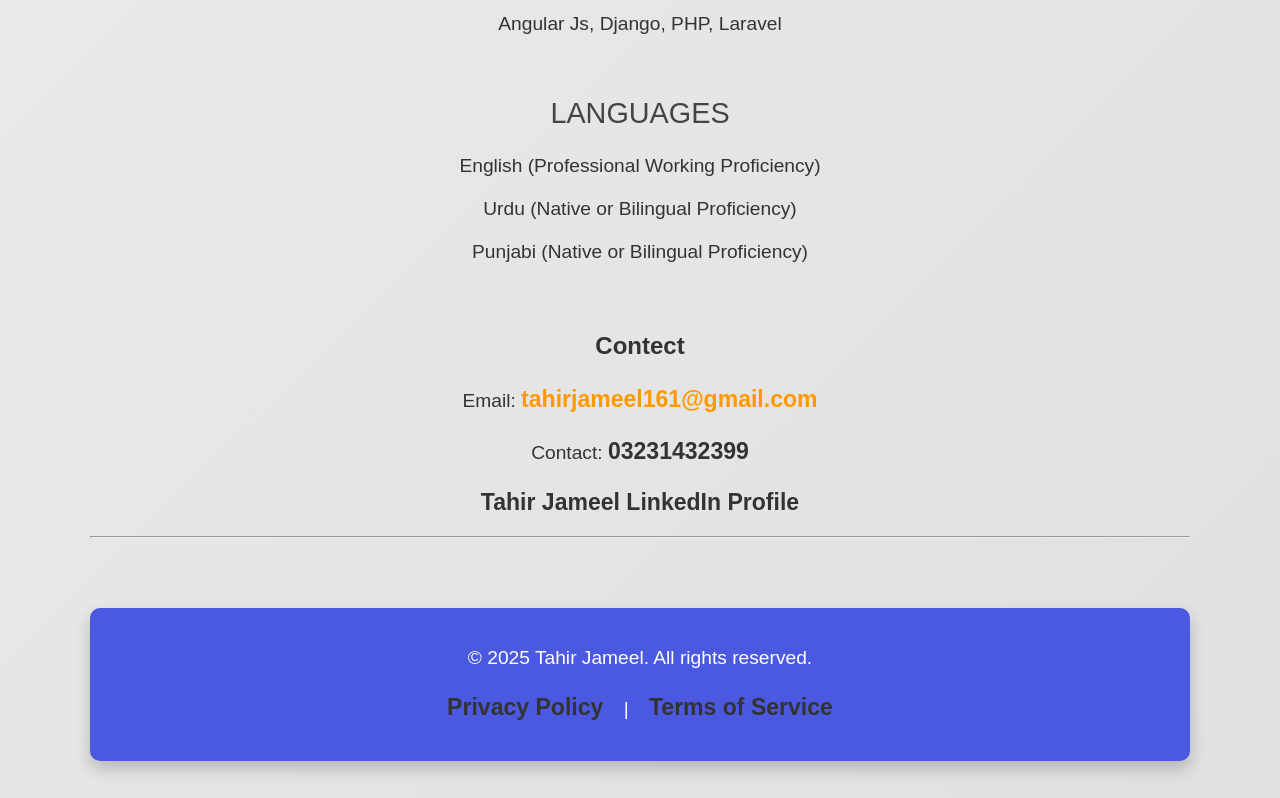
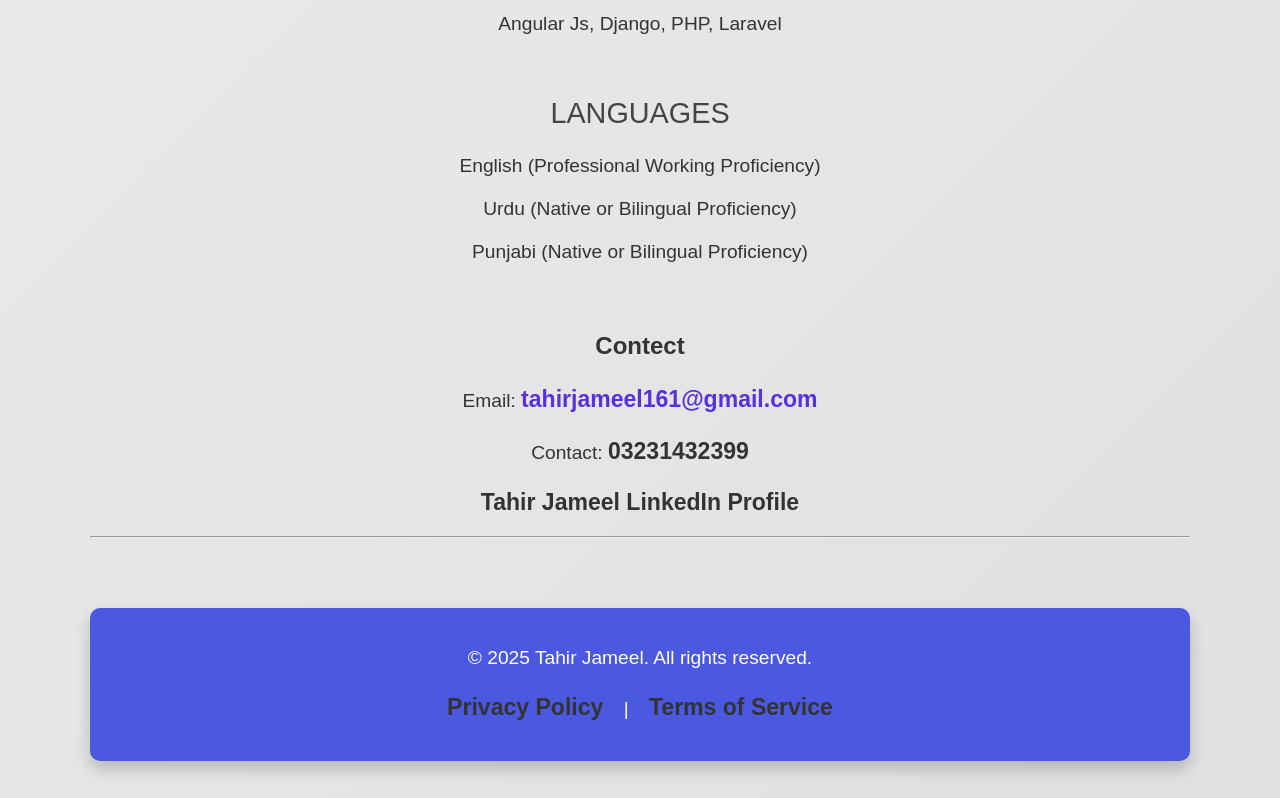
Before and after one commit to mehartahir128/CODSOFT, a plain HTML site: page Portfolieo(internieee)/index.html in a window 1280 px wide. In both pictures the pointer is over the link "tahirjameel161@gmail.com". Shown: the part 2120-2918 px from the top of the page. Drawn offline with Linux system fonts and the light colour scheme.

Commit message:
styles.css

```diff
--- a/Portfolieo(internieee)/styles.css
+++ b/Portfolieo(internieee)/styles.css
@@ -1,11 +1,9 @@
-/* Reset some default styling */
 * {
   margin: 0;
   padding: 0;
   box-sizing: border-box;
 }
 
-/* Global Styles */
 body {
   font-family: 'Arial', sans-serif;
   background: linear-gradient(135deg, #f2f2f2, #e0e0e0);
@@ -16,7 +14,6 @@ body {
   margin: auto;
 }
 
-/* Header Styles */
 header {
   background-color: #4a59e0;
   color: #fff;
@@ -39,7 +36,6 @@ header p {
   letter-spacing: 0.5px;
 }
 
-/* About Section */
 .about {
   display: flex;
   align-items: center;
@@ -71,7 +67,6 @@ header p {
   margin-top: 20px;
 }
 
-/* Section Headers */
 h3 {
   font-size: 1.8em;
   margin-bottom: 15px;
@@ -79,7 +74,6 @@ h3 {
   color: #444;
 }
 
-/* General Text Styling */
 ul {
   list-style-type: none;
 }
@@ -95,7 +89,6 @@ ul li {
   margin: 60px 0;
 }
 
-/* Skills Section */
 .skills {
   background-color: #fff;
   padding: 40px;
@@ -127,7 +120,6 @@ ul li {
   background-color: #ff9900;
 }
 
-/* Projects Section */
 .projects {
   margin: 60px 0;
 }
@@ -171,7 +163,6 @@ ul li {
   font-weight: 300;
 }
 
-/* Resume Section */
 .resume {
   text-align: center;
   margin: 50px 0;
@@ -192,7 +183,6 @@ ul li {
   background-color: #ff9900;
 }
 
-/* Interests and Languages Section */
 .interests, .language {
   margin: 50px 0;
   text-align: center;
@@ -209,7 +199,6 @@ ul li {
   font-weight: 300;
 }
 
-/* Contact Section */
 .contect {
   margin: 60px 0;
   text-align: center;
@@ -229,10 +218,10 @@ ul li {
 }
 
 .contect a:hover {
-  color: #ff9900;
+  /* color: #ff9900; */
+  color:  #5631dd;
 }
 
-/* Footer Styles */
 footer {
   text-align: center;
   margin-top: 70px;
@@ -256,7 +245,6 @@ footer a:hover {
   color: #ff9900;
 }
 
-/* Responsive Design */
 @media (max-width: 768px) {
   .about {
     flex-direction: column;
```
Lines whose indentation alone changed are shown as unchanged.
